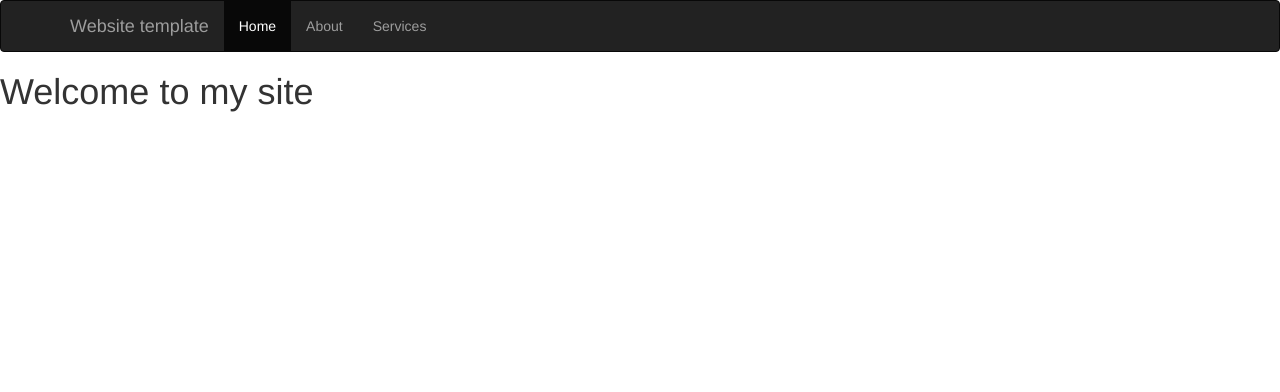
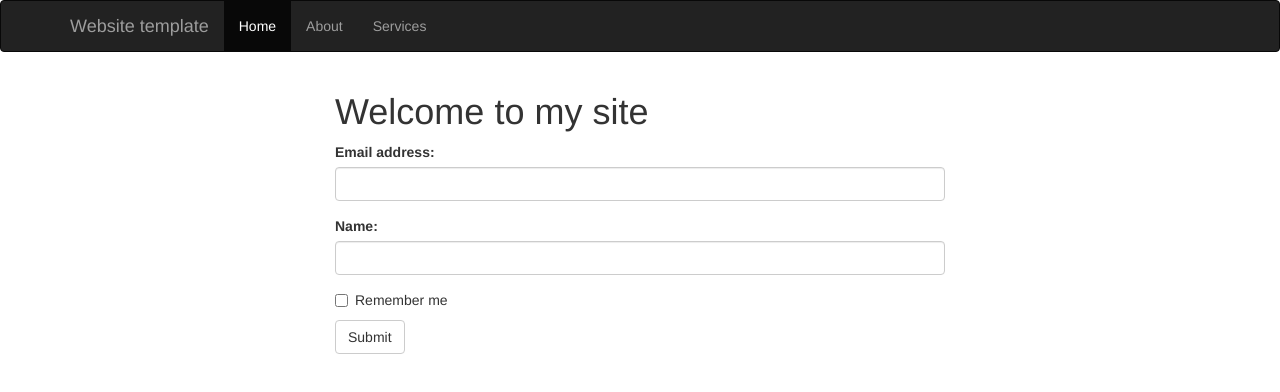
Before and after one commit to pcvenk/express-template, a website: page public/index.html in a window 1280 px wide. Drawn offline with Linux system fonts and the light colour scheme.

Commit message:
Added a post request for fetching the user data.

```diff
--- a/public/index.html
+++ b/public/index.html
@@ -20,7 +20,7 @@
             </div>
             <div id="navbar" class="collapse navbar-collapse">
                 <ul class="nav navbar-nav">
-                    <li class="active"><a href="#">Home</a></li>
+                    <li class="active"><a href="index.html">Home</a></li>
                     <li><a href="about.html">About</a></li>
                     <li><a href="services.html">Services</a></li>
                 </ul>
@@ -28,7 +28,31 @@
         </div>
     </nav>
 
-    <h1>Welcome to my site</h1>
+    <div class="container col-md-6 col-md-offset-3">
+        <h1>Welcome to my site</h1>
+        <!--method defines an http.method and the action defines the path-->
+        <form method="post" action="/subscribe">
+            <div class="form-group">
+                <label for="email">Email address:</label>
+                <input type="email"
+                       class="form-control"
+                       id="email"
+                       name="email">
+                <!--name attribute is used for grabbing data on the server-->
+            </div>
+            <div class="form-group">
+                <label for="pwd">Name:</label>
+                <input type="text"
+                       class="form-control"
+                       id="pwd"
+                       name="name">
+            </div>
+            <div class="checkbox">
+                <label><input type="checkbox"> Remember me</label>
+            </div>
+            <button type="submit" class="btn btn-default">Submit</button>
+        </form>
+    </div>
 
     <script src="js/jquery-3.1.1.min.js" ></script>
     <script src="js/bootstrap.min.js"></script>
```
Also changed, not shown: public/about.html (+4 -2 lines), public/services.html (+4 -2 lines), run.js (+9 -0 lines).
